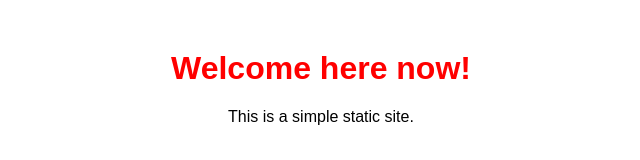
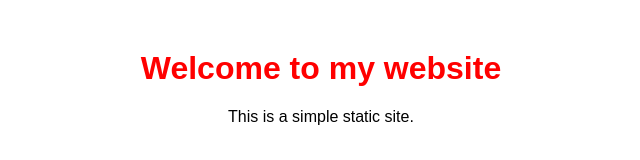
Before and after one commit to ChadhaWerghemi/first-project, a plain HTML site: page index.html in a window 1280 px wide. Shown: the whole page, without its empty margins (319-959 px from the left). Drawn offline with Linux system fonts and the light colour scheme.

Commit message:
Fixed deployment issues

```diff
--- a/index.html
+++ b/index.html
@@ -7,7 +7,7 @@
     <link rel="stylesheet" href="style.css">
 </head>
 <body>
-    <h1>Welcome here now!</h1>
+    <h1>Welcome to my website</h1>
     <p>This is a simple static site.</p>
 </body>
 </html>
```
